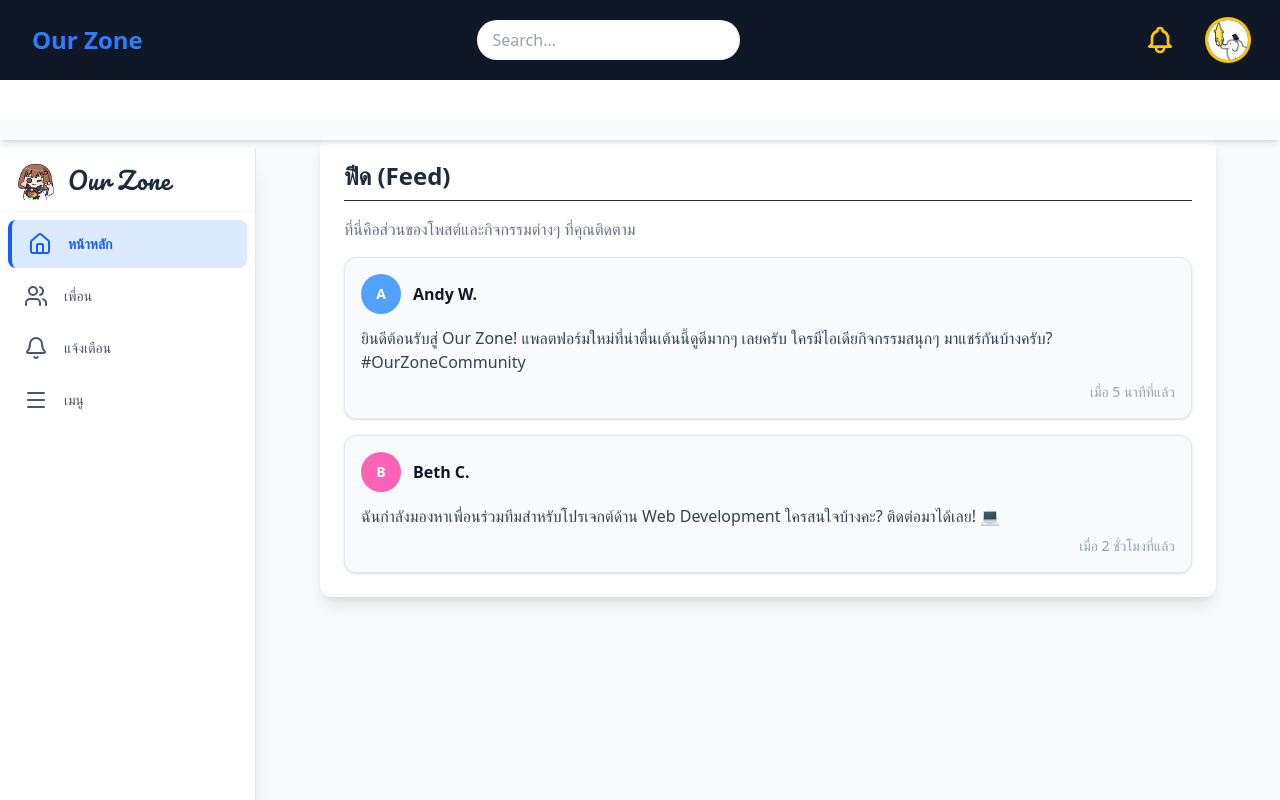
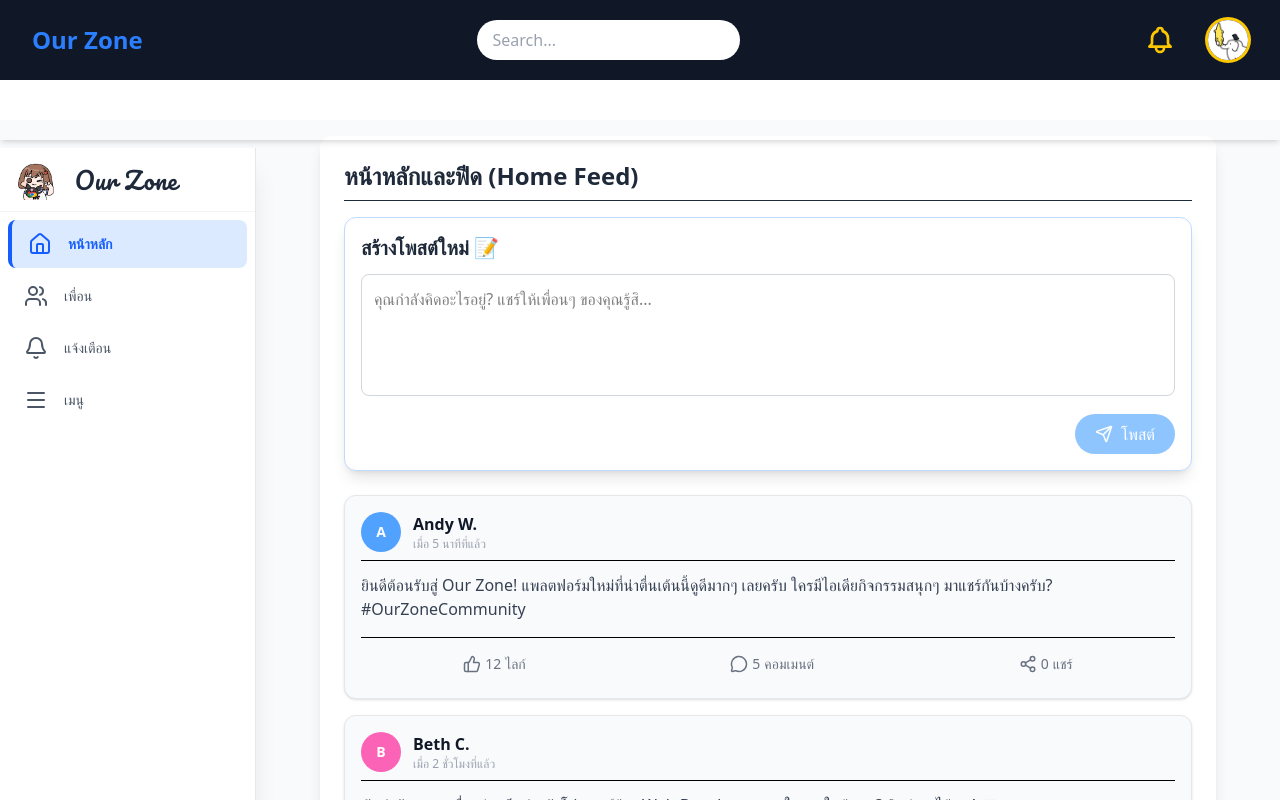
Before and after one commit to luttapon/mini-project, a Next.js app: page /dashboard in a window 1280 px wide. Shown: the top 800 px of the page. Built offline with nearby package versions, Linux system fonts and the light colour scheme.

Commit message:
สร้างโพส

```diff
--- a/app/(main)/dashboard/page.tsx
+++ b/app/(main)/dashboard/page.tsx
@@ -1,49 +1,204 @@
 "use client";
 import React, { useState, useEffect } from 'react';
-import { Home, Users, Bell, Menu, UserPlus } from 'lucide-react';
+import { Home, Users, Bell, Menu, UserPlus, Send, ThumbsUp, MessageCircle, Share2 } from 'lucide-react';
 import Image from 'next/image';
 import Link from 'next/link';
+
+// Mock useRouter
 const useRouter = () => ({
   push: (path: string) => console.log(`Navigating to: ${path}`),
 });
 
-
 // กำหนดประเภทของแท็บที่ใช้ในการนำทาง
 type Tab = 'Home' | 'Friends' | 'Notifications' | 'Settings';
 
+// กำหนดประเภทของข้อมูลโพสต์
+interface Post {
+  id: number;
+  author: string;
+  authorInitial: string;
+  authorColor: string;
+  content: string;
+  time: string;
+  likes: number;
+  comments: number;
+  isLiked: boolean;
+}
+
 // --- 1. Main Content Components (เนื้อหาหลักตามแท็บที่เลือก) ---
 
+/**
+ * คอมโพเนนต์สำหรับการแสดงปุ่ม Like, Comment, Share
+ */
+const PostAction: React.FC<{ icon: React.ElementType, count: number, label: string, onClick: () => void, isActive?: boolean }> = ({ icon: Icon, count, label, onClick, isActive = false }) => (
+  <button
+    onClick={onClick}
+    className={`flex items-center space-x-1 py-2 px-3 rounded-full transition duration-150 text-sm ${isActive ? 'text-blue-600 bg-blue-50 font-semibold' : 'text-gray-500 hover:bg-gray-100'}`}
+    aria-label={label}
+  >
+    <Icon size={18} />
+    <span>{count}</span>
+    <span className="hidden sm:inline-block">{label}</span>
+  </button>
+);
+
+/**
+ * คอมโพเนนต์สำหรับฟอร์มสร้างโพสต์ใหม่
+ */
+const CreatePostForm: React.FC<{ onPostSubmit: (content: string) => void }> = ({ onPostSubmit }) => {
+  const [postContent, setPostContent] = useState('');
+
+  const handleSubmit = (e: React.FormEvent) => {
+    e.preventDefault();
+    if (postContent.trim()) {
+      onPostSubmit(postContent.trim());
+      setPostContent(''); // ล้างเนื้อหาหลังโพสต์
+    }
+  };
+
+  return (
+    <div className="bg-white p-4 rounded-xl shadow-lg border border-blue-200 mb-6">
+      <h3 className="text-xl font-semibold text-gray-800 mb-3">สร้างโพสต์ใหม่ 📝</h3>
+      <form onSubmit={handleSubmit} className="space-y-3">
+        <textarea
+          className="w-full p-3 border border-gray-300 rounded-lg focus:ring-blue-500 focus:border-blue-500 resize-none"
+          rows={4}
+          placeholder="คุณกำลังคิดอะไรอยู่? แชร์ให้เพื่อนๆ ของคุณรู้สิ..."
+          value={postContent}
+          onChange={(e) => setPostContent(e.target.value)}
+          required
+        />
+        <div className="flex justify-end">
+          <button
+            type="submit"
+            disabled={!postContent.trim()}
+            className="bg-blue-600 hover:bg-blue-700 text-white font-medium py-2 px-5 rounded-full transition duration-150 disabled:bg-blue-300 flex items-center"
+          >
+            <Send size={18} className="mr-2" />
+            โพสต์
+          </button>
+        </div>
+      </form>
+    </div>
+  );
+};
+
 //ตัวอย่างคอมโพเนนต์สำหรับแต่ละแท็บ
-const HomeFeed: React.FC = () => (
+const HomeFeed: React.FC = () => {
+  // State สำหรับจัดการรายการโพสต์
+  const [posts, setPosts] = useState<Post[]>([
+    {
+      id: 1,
+      author: "Andy W.",
+      authorInitial: "A",
+      authorColor: "bg-blue-400",
+      content: "ยินดีต้อนรับสู่ Our Zone! แพลตฟอร์มใหม่ที่น่าตื่นเต้นนี้ดูดีมากๆ เลยครับ ใครมีไอเดียกิจกรรมสนุกๆ มาแชร์กันบ้างครับ? #OurZoneCommunity",
+      time: "เมื่อ 5 นาทีที่แล้ว",
+      likes: 12,
+      comments: 5,
+      isLiked: false,
+    },
+    {
+      id: 2,
+      author: "Beth C.",
+      authorInitial: "B",
+      authorColor: "bg-pink-400",
+      content: "ฉันกำลังมองหาเพื่อนร่วมทีมสำหรับโปรเจกต์ด้าน Web Development ใครสนใจบ้างคะ? ติดต่อมาได้เลย! 💻",
+      time: "เมื่อ 2 ชั่วโมงที่แล้ว",
+      likes: 25,
+      comments: 10,
+      isLiked: true,
+    },
+  ]);
+
+  // ฟังก์ชันสำหรับเพิ่มโพสต์ใหม่
+  const handleNewPost = (content: string) => {
+    const newPost: Post = {
+      id: Date.now(), // ใช้ timestamp เป็น ID
+      author: "คุณ (User)", // ผู้ใช้ที่โพสต์
+      authorInitial: "U",
+      authorColor: "bg-green-500",
+      content: content,
+      time: "เมื่อสักครู่",
+      likes: 0,
+      comments: 0,
+      isLiked: false,
+    };
+    // เพิ่มโพสต์ใหม่ไว้ด้านบนสุดของรายการ
+    setPosts([newPost, ...posts]);
+    console.log("โพสต์ใหม่ถูกสร้าง:", content);
+    alert("โพสต์ของคุณถูกสร้างแล้ว! (จำลอง)");
+  };
+
+  // ฟังก์ชันสำหรับจัดการการกดไลก์
+  const handleLikeToggle = (postId: number) => {
+    setPosts(posts.map(post => {
+      if (post.id === postId) {
+        const newLikes = post.isLiked ? post.likes - 1 : post.likes + 1;
+        return {
+          ...post,
+          likes: newLikes,
+          isLiked: !post.isLiked
+        };
+      }
+      return post;
+    }));
+  };
+
+  return (
     <div className="space-y-4 p-4 md:p-6 bg-white rounded-xl shadow-lg">
-    <h2 className="text-2xl font-semibold text-gray-800 border-b pb-2">ฟีด (Feed)</h2>
-    <p className="text-gray-500">ที่นี่คือส่วนของโพสต์และกิจกรรมต่างๆ ที่คุณติดตาม</p>
+      <h2 className="text-2xl font-semibold text-gray-800 border-b pb-2">หน้าหลักและฟีด (Home Feed)</h2>
 
-    {/* Mock Post 1 (โพสต์จำลอง 1) */}
-    <div className="bg-gray-50 p-4 rounded-xl shadow-sm border border-gray-200">
-      <div className="flex items-center space-x-3 mb-3">
-        <div className="w-10 h-10 bg-blue-400 rounded-full flex items-center justify-center text-white font-bold text-sm">A</div>
-        <div className="font-semibold text-gray-900">Andy W.</div>
-      </div>
-      <p className="text-gray-700">ยินดีต้อนรับสู่ Our Zone! แพลตฟอร์มใหม่ที่น่าตื่นเต้นนี้ดูดีมากๆ เลยครับ ใครมีไอเดียกิจกรรมสนุกๆ มาแชร์กันบ้างครับ? #OurZoneCommunity</p>
-      <div className="flex justify-end text-sm text-gray-400 mt-2">
-        <span>เมื่อ 5 นาทีที่แล้ว</span>
+      {/* เพิ่มฟอร์มสร้างโพสต์ */}
+      <CreatePostForm onPostSubmit={handleNewPost} />
+
+      {/* ส่วนแสดงโพสต์ */}
+      <div className="space-y-4">
+        {posts.map((post) => (
+          <div key={post.id} className="bg-gray-50 p-4 rounded-xl shadow-sm border border-gray-200">
+            {/* Header: Author Info */}
+            <div className="flex items-center space-x-3 mb-3 border-b pb-2">
+              <div className={`w-10 h-10 ${post.authorColor} rounded-full flex items-center justify-center text-white font-bold text-sm`}>{post.authorInitial}</div>
+              <div>
+                <div className="font-semibold text-gray-900">{post.author}</div>
+                <div className="text-xs text-gray-400">{post.time}</div>
               </div>
             </div>
 
-    {/* Mock Post 2 (โพสต์จำลอง 2) */}
-    <div className="bg-gray-50 p-4 rounded-xl shadow-sm border border-gray-200">
-      <div className="flex items-center space-x-3 mb-3">
-        <div className="w-10 h-10 bg-pink-400 rounded-full flex items-center justify-center text-white font-bold text-sm">B</div>
-        <div className="font-semibold text-gray-900">Beth C.</div>
+            {/* Content */}
+            <p className="text-gray-700 mb-4">{post.content}</p>
+
+            {/* Actions (Like, Comment, Share) */}
+            <div className="flex justify-around border-t pt-2">
+              <PostAction
+                icon={ThumbsUp}
+                count={post.likes}
+                label="ไลก์"
+                onClick={() => handleLikeToggle(post.id)}
+                isActive={post.isLiked}
+              />
+              <PostAction
+                icon={MessageCircle}
+                count={post.comments}
+                label="คอมเมนต์"
+                // ฟังก์ชันจำลอง: แค่แสดง Alert เมื่อกด
+                onClick={() => alert(`คุณต้องการคอมเมนต์ในโพสต์ของ ${post.author} ใช่หรือไม่?`)}
+              />
+              <PostAction
+                icon={Share2}
+                count={0}
+                label="แชร์"
+                // ฟังก์ชันจำลอง: แค่แสดง Alert เมื่อกด
+                onClick={() => alert("กำลังแชร์โพสต์... (จำลอง)")}
+              />
             </div>
-      <p className="text-gray-700">ฉันกำลังมองหาเพื่อนร่วมทีมสำหรับโปรเจกต์ด้าน Web Development ใครสนใจบ้างคะ? ติดต่อมาได้เลย! 💻</p>
-      <div className="flex justify-end text-sm text-gray-400 mt-2">
-        <span>เมื่อ 2 ชั่วโมงที่แล้ว</span>
           </div>
+        ))}
       </div>
     </div>
   );
+};
+
 
 const FriendsPage: React.FC = () => (
   <div className="p-4 md:p-6 bg-white rounded-xl shadow-lg">
@@ -204,15 +359,15 @@ const App: React.FC = () => {
 
           {/* TOP: Logo and Name (ส่วนหัวของ Sidebar) */}
           <div className="flex items-center justify-center md:justify-start px-4 h-16 border-b border-gray-100 flex-shrink-0">
-            {/* <!-- Placeholder: โลโก้เว็บ --> */}
-            <div className="w-10  h-10 rounded-full flex items-center justify-center text-whi font-extrabold ">
+            {/* */}
+            <div className="w-10  h-10 rounded-full flex items-center justify-center text-whi font-extrabold ">
               <Link href="/dashboard">
                 <Image src="/logo.jpg" alt="Profile Icon" width={60} height={60} />
               </Link>
             </div>
 
             <h1 className="text-2xl text-gray-800 ml-3 hidden md:block" style={logoStyle} >
-              <Link href="/dashboard">  Our Zone </Link>
+              <Link href="/dashboard">  Our Zone </Link>
             </h1>
           </div>
 
```
Also changed, not shown: app/register/page.tsx (+122 -82 lines). Lines whose indentation alone changed are shown as unchanged.
